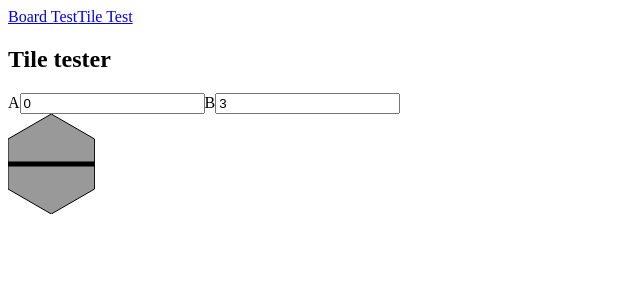
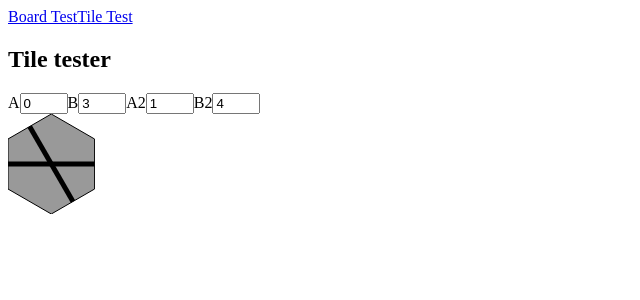
Before and after one commit to utecht/ngrails, an Angular app: page /tile-test in a window 1280 px wide. Shown: the top 300 px of the page, without its empty margins (0-640 px from the left). Built offline with nearby package versions, Linux system fonts and the light colour scheme.

Commit message:
bezier curves

```diff
--- a/src/app/tile-test/tile-test.component.html
+++ b/src/app/tile-test/tile-test.component.html
@@ -1,9 +1,14 @@
 <h2>Tile tester</h2>
 <form>
     <label for="a">A</label>
-    <input type="number" name="a" [(ngModel)]="side_a">
+    <input type="number" name="a" min="0" max="6" [(ngModel)]="side_a">
     <label for="b">B</label>
-    <input type="number" name="b" [(ngModel)]="side_b">
+    <input type="number" name="b" min="0" max="6" [(ngModel)]="side_b">
+
+    <label for="a2">A2</label>
+    <input type="number" name="a2" min="0" max="6" [(ngModel)]="side_a2">
+    <label for="b2">B2</label>
+    <input type="number" name="b2" min="0" max="6" [(ngModel)]="side_b2">
 </form>
 <svg *ngIf="hex"
      class="crosshair"
@@ -17,7 +22,11 @@
          [attr.fill]="hex.color"
          [attr.points]="hex.point_string"></polygon>
          <path class="track"
-               [attr.d]="generate_path()"
+               [attr.d]="generate_path(side_a, side_b)"
+               stroke="black"
+               fill="transparent"/>
+         <path class="track"
+               [attr.d]="generate_path(side_a2, side_b2)"
                stroke="black"
                fill="transparent"/>
 </svg>
--- a/src/app/tile-test/tile-test.component.ts
+++ b/src/app/tile-test/tile-test.component.ts
@@ -12,6 +12,8 @@ export class TileTestComponent implements OnInit {
   size: number;
   side_a: number = 0;
   side_b: number = 3;
+  side_a2: number = 1;
+  side_b2: number = 4;
 
   constructor() { }
 
@@ -21,11 +23,11 @@ export class TileTestComponent implements OnInit {
       generate_points(this.hex, this.size);
   }
 
-  generate_path(){
-      let a = hex_side(this.hex.center, this.size, this.side_a);
-      let b = hex_side(this.hex.center, this.size, this.side_b);
+  generate_path(side_a, side_b){
+      let a = hex_side(this.hex.center, this.size, side_a);
+      let b = hex_side(this.hex.center, this.size, side_b);
       let curve = `${this.hex.center.x} ${this.hex.center.y}`
-      return `M ${a.x} ${a.y} C ${curve}, ${curve}, ${b.x} ${b.y}`
+      return `M ${a.x} ${a.y} Q ${curve}, ${b.x} ${b.y}`
   }
 
 }
```
